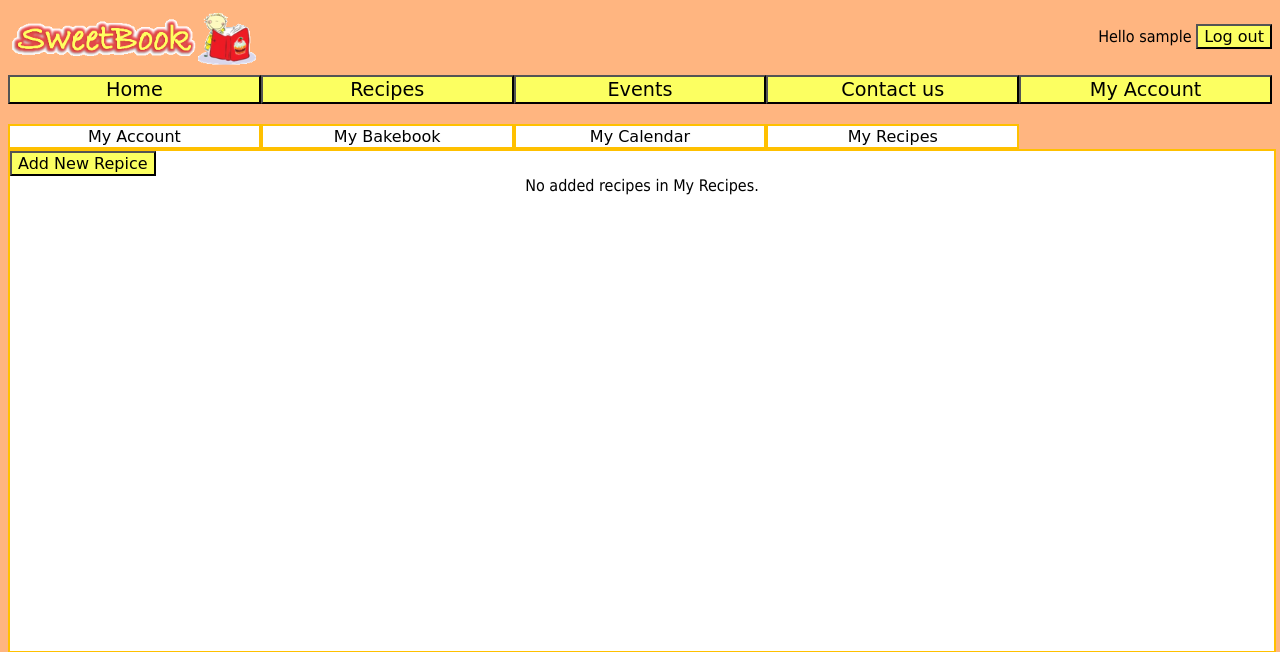
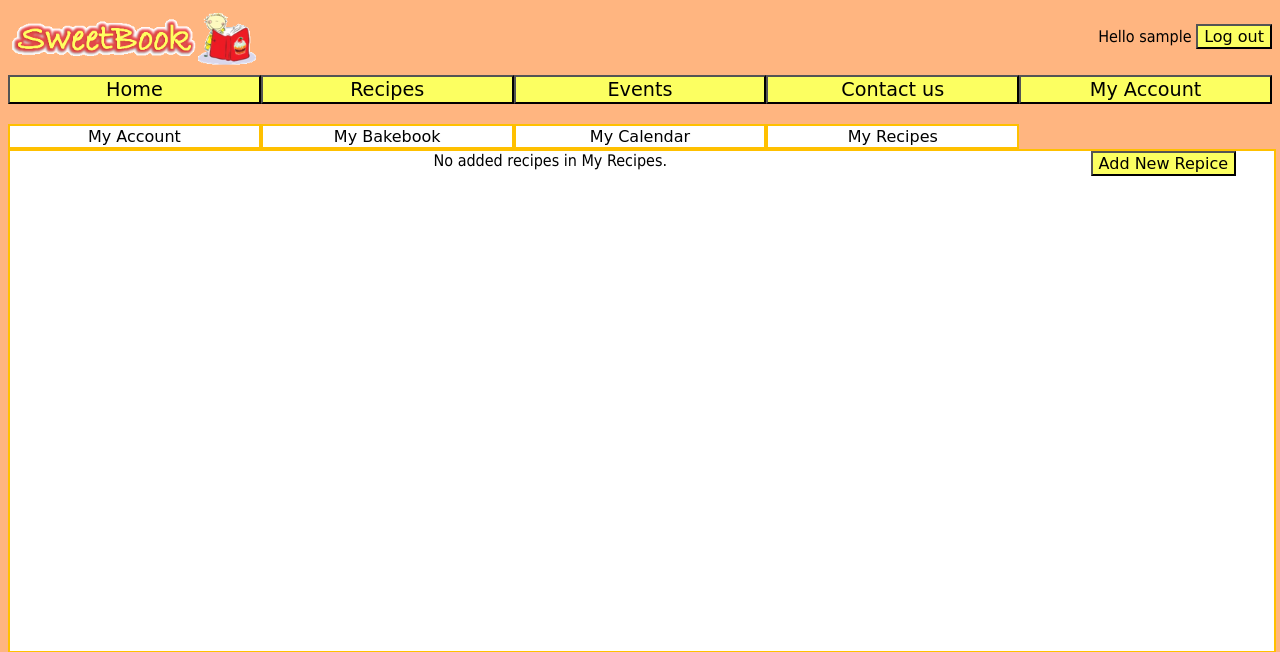
Before and after one commit to princesszet/sweetbook_project, a Django app: page /sweetbook/myrecipes/ in a window 1280 px wide. Shown: the top 652 px of the page. Run offline with Django 3.2, Linux system fonts and the light colour scheme; the visitor is signed in with stand-in values (Sample User, id 1); data that the repository does not hold is empty; some libraries are stand-ins or nearby versions.

Commit message:
Template changes

```diff
--- a/sweetbook_project/templates/sweetbook/myaccount.html
+++ b/sweetbook_project/templates/sweetbook/myaccount.html
@@ -23,7 +23,7 @@
 
 		<div id="content" class="orange-container hundred-width">
 			{% block content_block %}
-			<img id="content-left" class="black-container" src="{{MEDIA_URL}}{{userprofile.picture}}" alt="Profile picture">
+			<img id="content-left" src="{{MEDIA_URL}}{{userprofile.picture}}" alt="Profile picture">
 
 			<div id="content-right">
 				<table>
--- a/sweetbook_project/templates/sweetbook/myrecipes.html
+++ b/sweetbook_project/templates/sweetbook/myrecipes.html
@@ -11,8 +11,7 @@
 {% endblock %}
 
 {% block content_block %}
-	<!-- <button id="add-new-recipe">Add New Repice</button> -->
-	<button onclick="visitPage('{% url 'sweetbook:new_recipe' %}');">Add New Repice</button>
+	<button id="add-new-recipe" onclick="visitPage('{% url 'sweetbook:new_recipe' %}');">Add New Repice</button>
 	{% if myrecipes %}
 		<div id="main-box">
 		{% for recipe in myrecipes %}
```
